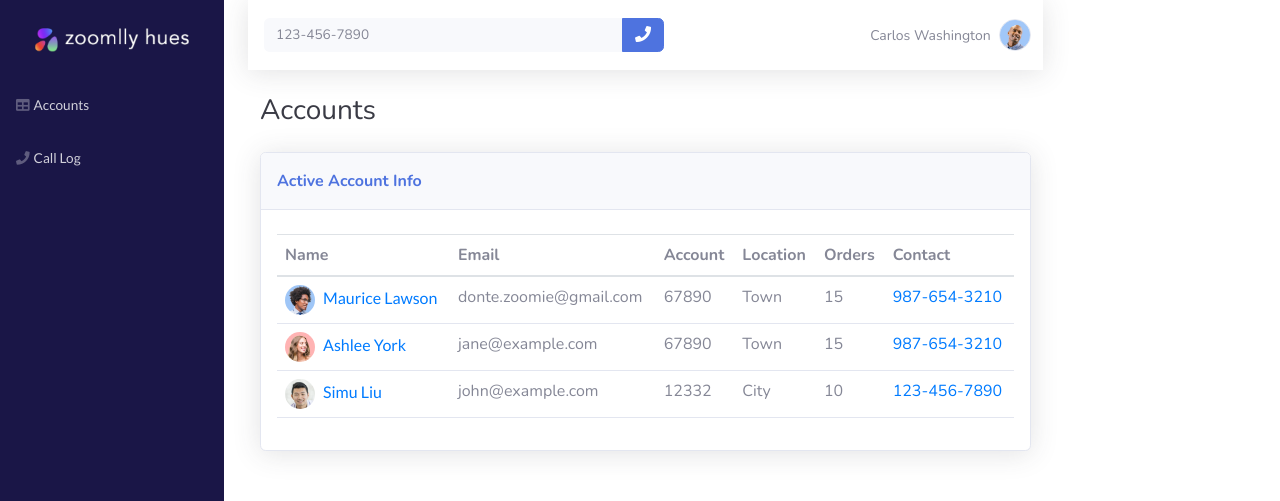
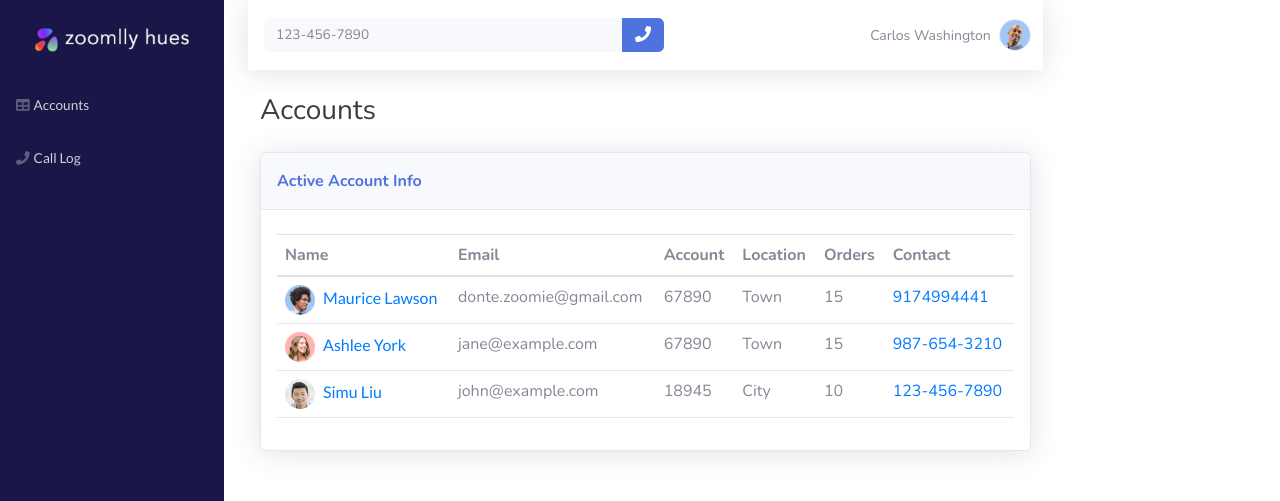
Before and after one commit to just-zoomit/zcc-smart-embed-phone, a React (Vite) app: page / in a window 1280 px wide. Shown: the top 501 px of the page. Built offline with nearby package versions, Linux system fonts and the light colour scheme.

Commit message:
Refactored the codebase

```diff
--- a/src/App.jsx
+++ b/src/App.jsx
@@ -1,34 +1,27 @@
-import React, { useState } from 'react';
-import { BrowserRouter as Router } from 'react-router-dom';
-import Sidebar from './components/Sidebar';
-import './styles/main.css'; // Import global styles
-import MainSection from './components/MainSection';
-import VerticalSidebar from './components/VerticalSidebar';
+import React, { useState } from "react";
+import { BrowserRouter as Router } from "react-router-dom";
+import Sidebar from "./components/Sidebar";
+import "./styles/main.css"; // Import global styles
+import MainSection from "./components/MainSection";
+import VerticalSidebar from "./components/VerticalSidebar";
 
 const App = () => {
-
   const [expanded, setExpanded] = useState(false);
 
   const toggleSidebar = () => {
     setExpanded(!expanded);
   };
 
-
-
   return (
     <Router>
       <div className={`App d-flex `}>
-
         <Sidebar />
 
+        <MainSection expanded={expanded} />
 
-        <MainSection  expanded={expanded} />
-
-
-         <div className={` col-lg-2 ${expanded ? 'expanded' : 'collapsed'}`}>
+        <div className={` col-lg-2 ${expanded ? "expanded" : "collapsed"}`}>
           <VerticalSidebar expanded={expanded} toggleSidebar={toggleSidebar} />
         </div>
-
       </div>
     </Router>
   );
--- a/src/components/MainSection.jsx
+++ /dev/null
@@ -1,35 +0,0 @@
-import React from 'react';
-import { Routes, Route } from 'react-router-dom';
-import AccountsandContacts from './accountsandContacts';
-import ContactDetails from './contactDetails';
-import CallLogs from './callLogs';
-import ZCCSmartEmbedDebug from './zccSmartEmbedDebug';
-import Navbar from './NavBar';
-
-const MainSection = ({expanded}) => {
-  return (
-
-      <div className={` ${expanded ? 'expanded' : 'container-fluid'}`}>
-        <div className="row ">
-          <main >
-            <Navbar />
-            <div className="row flex-shrink-1">
-                <Routes>
-                  <Route path="/" element={<AccountsandContacts />} />
-                  <Route path="/accounts" element={<AccountsandContacts />} />
-                  <Route
-                    path="/contact-details/:id"
-                    element={<ContactDetails />}
-                  />
-                  <Route path="/call-log" element={<CallLogs />} />
-                  <Route path="/seven" element={<ZCCSmartEmbedDebug />} />
-                </Routes>
-            </div>
-          </main>
-
-      </div>
-    </div>
-  );
-};
-
-export default MainSection;
--- /dev/null
+++ b/src/components/MainSection.tsx
@@ -0,0 +1,33 @@
+import React from "react";
+import { Routes, Route } from "react-router-dom";
+import AccountsandContacts from "./accountsandContacts";
+import ContactDetails from "./contactDetails";
+import CallLogs from "./callLogs";
+import ZCCSmartEmbedDebug from "./zccSmartEmbedDebug";
+import Navbar from "./NavBar";
+
+const MainSection = ({ expanded }) => {
+  return (
+    <div className={` ${expanded ? "expanded" : "container-fluid"}`}>
+      <div className="row ">
+        <main>
+          <Navbar />
+          <div className="row flex-shrink-1">
+            <Routes>
+              <Route path="/" element={<AccountsandContacts />} />
+              <Route path="/accounts" element={<AccountsandContacts />} />
+              <Route path="/contact-details/:id" element={<ContactDetails />} />
+              <Route
+                path="/call-log"
+                element={<CallLogs expanded={expanded} />}
+              />
+              <Route path="/seven" element={<ZCCSmartEmbedDebug />} />
+            </Routes>
+          </div>
+        </main>
+      </div>
+    </div>
+  );
+};
+
+export default MainSection;
--- a/src/components/accountsandContacts.tsx
+++ b/src/components/accountsandContacts.tsx
@@ -1,45 +1,15 @@
 // src/SecondPage.jsx
 import React from "react";
 import { Link } from "react-router-dom";
-import './accountsandContacts.css';
-
+import "./accountsandContacts.css";
+import { sampleContacts } from "../fakeData"; // Import the sample data
 
 const AccountsandContacts = () => {
   // create an array of contacts
-  const contacts = [
-    {
-      id: 1,
-      name: "Maurice Lawson",
-      email: "donte.zoomie@gmail.com",
-      account: "67890",
-      location: "Town",
-      orders: 15,
-      phone: "987-654-3210",
-    },
-    {
-      id: 2,
-      name: "Ashlee York",
-      email: "jane@example.com",
-      account: "67890",
-      location: "Town",
-      orders: 15,
-      phone: "987-654-3210",
-    },
-    {
-      id: 3,
-      name: "Simu Liu",
-      email: "john@example.com",
-      account: "12332",
-      location: "City",
-      orders: 10,
-      phone: "123-456-7890",
-    },
-  ];
+  const contacts = sampleContacts;
 
-  const makeCall = (phone:string) => {
-
-
-    const iframe = window.frames['zoom-embeddable-phone-iframe']
+  const makeCall = (phone: string) => {
+    const iframe = window.frames["zoom-embeddable-phone-iframe"];
 
     if (iframe) {
       if (iframe.contentWindow) {
@@ -48,21 +18,19 @@ const AccountsandContacts = () => {
         iframe.contentWindow.postMessage(
           {
             type: "onclicktoact",
-            data: {phone:"+9174994441"},
+            data: { phone: "+9174994441" },
           },
           "*"
         );
 
         console.log("Sending Message data=" + phone);
-
-
       } else {
         // If the iframe has not yet loaded, wait for the load event
         iframe.addEventListener("load", function () {
           iframe.contentWindow.postMessage(
             {
               type: "onclicktoact",
-              data: { phone:"9174994441" },
+              data: { phone: "9174994441" },
             },
             "*"
           );
@@ -73,17 +41,11 @@ const AccountsandContacts = () => {
     }
   };
 
-
-
-
-
-
   return (
     <div className="container-fluid">
       <h3 className="text-dark mb-4">Accounts</h3>
 
       <div className="card shadow">
-
         <div className="card-header py-3">
           <p className="text-primary m-0 fw-bold">Active Account Info</p>
         </div>
--- a/src/components/callLogs.tsx
+++ b/src/components/callLogs.tsx
@@ -1,32 +1,48 @@
-import React, { useState } from 'react';
-import './callLogs.css';
-const CallLogs = ({ makeCall, clearCallLogs }) => {
+import React, { useState } from "react";
+import "./callLogs.css";
+import { recentCalls } from "../fakeData"; // Import the sample data
 
-    // create recentCalls array
-     const recentCalls = [
-    {
-      engagementId: 1,
-      callType: 'inbound',
-      queue: 'Sales',
-      fromNumber: '123-456-7890',
-      toNumber: '987-654-3210',
-      timestamp: '2021-01-01 12:00:00',
-      duration: '00:00:30',
-      dispositionCode: 'ANSWERED',
-      notes: 'This is a note',
-      recordingURL: 'https://www.google.com'
-    },
-]
+const CallLogs = ({ makeCall, clearCallLogs, expanded }) => {
+  const onMakeCall = (phone: string) => {
+    const iframe = window.frames["zoom-embeddable-phone-iframe"];
 
-const getRecordingURL = (engagementId) => {
+    if (iframe) {
+      if (iframe.contentWindow) {
+        // If the iframe has already loaded, send the message
+        console.log("iframe.contentWindow is available");
+        iframe.contentWindow.postMessage(
+          {
+            type: "onclicktoact",
+            data: { phone: phone },
+          },
+          "*"
+        );
+
+        console.log("Sending Message data=" + phone);
+      } else {
+        // If the iframe has not yet loaded, wait for the load event
+        iframe.addEventListener("load", function () {
+          iframe.contentWindow.postMessage(
+            {
+              type: "onclicktoact",
+              data: { phone: "9174994441" },
+            },
+            "*"
+          );
+        });
+      }
+    } else {
+      console.error("Iframe is not available");
+    }
+  };
+
+  const getRecordingURL = (engagementId) => {
     // Implement your getRecordingURL method
-    console.log('Getting recording URL for engagement ID', engagementId);
-  }
-
-
+    console.log("Getting recording URL for engagement ID", engagementId);
+  };
 
   return (
-    <div  className="container-fluid">
+    <div className={` ${expanded ? "col-lg-9" : "container-fluid"}`}>
       <h3 className="text-dark mb-4">Call Logs</h3>
       <button onClick={clearCallLogs}>Clear</button>
       <div className="card-body">
@@ -52,19 +68,19 @@ const getRecordingURL = (engagementId) => {
                   <td>{call.callType}</td>
                   <td>{call.queue}</td>
                   <td>
-                    {call.type === 'chat' ? (
+                    {call.callType === "chat" ? (
                       <p>{call.fromNumber}</p>
                     ) : (
-                      <a onClick={() => makeCall(call.number)} href="#">
+                      <a onClick={() => onMakeCall(call.toNumber)} href="#">
                         {call.fromNumber}
                       </a>
                     )}
                   </td>
                   <td>
-                    {call.type === 'chat' ? (
+                    {call.callType === "chat" ? (
                       <p>{call.toNumber}</p>
                     ) : (
-                      <a onClick={() => makeCall(call.number)} href="#">
+                      <a onClick={() => onMakeCall(call.toNumber)} href="#">
                         {call.toNumber}
                       </a>
                     )}
@@ -75,11 +91,16 @@ const getRecordingURL = (engagementId) => {
                   <td>{call.dispositionCode}</td>
                   <td>{call.notes}</td>
                   <td>
-                    <a href={call.type !== 'chat' ? getRecordingURL(call.engagementId) : undefined}
+                    <a
+                      href={
+                        call.callType !== "chat"
+                          ? getRecordingURL(call.engagementId)
+                          : undefined
+                      }
                       target="_blank"
                       rel="noopener noreferrer"
                     >
-                      {call.type !== 'chat' ? 'download' : ''}
+                      {call.callType !== "chat" ? "download" : ""}
                     </a>
                   </td>
                 </tr>
--- a/src/components/contactDetails.tsx
+++ b/src/components/contactDetails.tsx
@@ -1,49 +1,16 @@
 import React, { useEffect } from "react";
 import { useParams, useNavigate } from "react-router-dom";
+import { sampleContacts } from "../fakeData"; // Import the sample data
 
 const ContactDetails = () => {
   const navigate = useNavigate();
   const { id } = useParams();
 
-  // create an array of contacts
-  const contact =
-    [
-      {
-        id: 1,
-        name: "Maurice Lawson",
-        email: "donte.zoomie@gmail.com",
-        account: "67890",
-        location: "Town",
-        orders: 15,
-        phone: "9174994441",
-      },
-      {
-        id: 2,
-        name: "Ashlee York",
-        email: "jane@example.com",
-        account: "67890",
-        location: "Town",
-        orders: 15,
-        phone: "987-654-3210",
-      },
-      {
-        id: 3,
-        name: "Simu Liu",
-        email: "john@example.com",
-        account: "18945",
-        location: "City",
-        orders: 10,
-        phone: "123-456-7890",
-      },
-    ].find((c) => c.id.toString() === id) || {};
-
-  console.log("contact", contact);
+  const contact = sampleContacts.find((c) => c.id.toString() === id) || {};
 
   // create MakeCall, GetContactLogs, GetRecordingURLs functions
-  const onMakeCall = (phone:string) => {
-
-
-    const iframe = window.frames['zoom-embeddable-phone-iframe']
+  const onMakeCall = (phone: string) => {
+    const iframe = window.frames["zoom-embeddable-phone-iframe"];
 
     if (iframe) {
       if (iframe.contentWindow) {
@@ -52,21 +19,19 @@ const ContactDetails = () => {
         iframe.contentWindow.postMessage(
           {
             type: "onclicktoact",
-            data: {phone:phone},
+            data: { phone: phone },
           },
           "*"
         );
 
         console.log("Sending Message data=" + phone);
-
-
       } else {
         // If the iframe has not yet loaded, wait for the load event
         iframe.addEventListener("load", function () {
           iframe.contentWindow.postMessage(
             {
               type: "onclicktoact",
-              data: { phone:"9174994441" },
+              data: { phone: "9174994441" },
             },
             "*"
           );
@@ -76,8 +41,6 @@ const ContactDetails = () => {
       console.error("Iframe is not available");
     }
   };
-
-
 
   const onGetContactLogs = (contactId) => {
     // Implement your getContactLogs method
@@ -212,7 +175,8 @@ const ContactDetails = () => {
                         href={
                           call.type !== "chat"
                             ? onGetRecordingURLs(call.engagementId)
-                            : undefined}
+                            : undefined
+                        }
                         target="_blank"
                         rel="noopener noreferrer"
                       >
--- /dev/null
+++ b/src/fakeData.js
@@ -0,0 +1,50 @@
+const recentCalls = [
+  {
+    engagementId: 1,
+    callType: "inbound",
+    queue: "Sales",
+    fromNumber: "123-456-7890",
+    toNumber: "9174994441",
+    timestamp: "2021-01-01 12:00:00",
+    duration: "00:00:30",
+    dispositionCode: "ANSWERED",
+    notes: "This is a note",
+    recordingURL: "https://www.google.com",
+  },
+  // Add more sample call data as needed
+];
+
+const id = null;
+// create an array of contacts
+
+const sampleContacts = [
+  {
+    id: 1,
+    name: "Maurice Lawson",
+    email: "donte.zoomie@gmail.com",
+    account: "67890",
+    location: "Town",
+    orders: 15,
+    phone: "9174994441",
+  },
+  {
+    id: 2,
+    name: "Ashlee York",
+    email: "jane@example.com",
+    account: "67890",
+    location: "Town",
+    orders: 15,
+    phone: "987-654-3210",
+  },
+  {
+    id: 3,
+    name: "Simu Liu",
+    email: "john@example.com",
+    account: "18945",
+    location: "City",
+    orders: 10,
+    phone: "123-456-7890",
+  },
+];
+
+export { recentCalls, sampleContacts };
```
